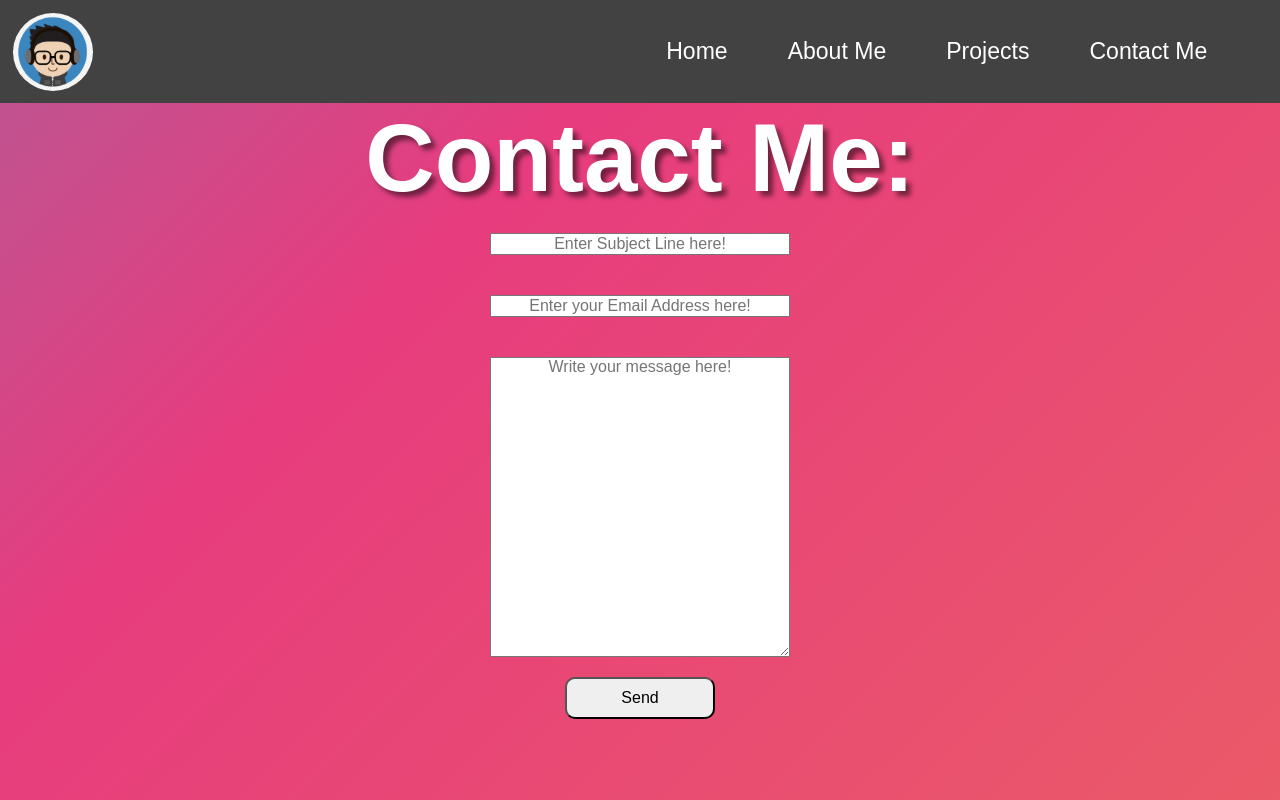
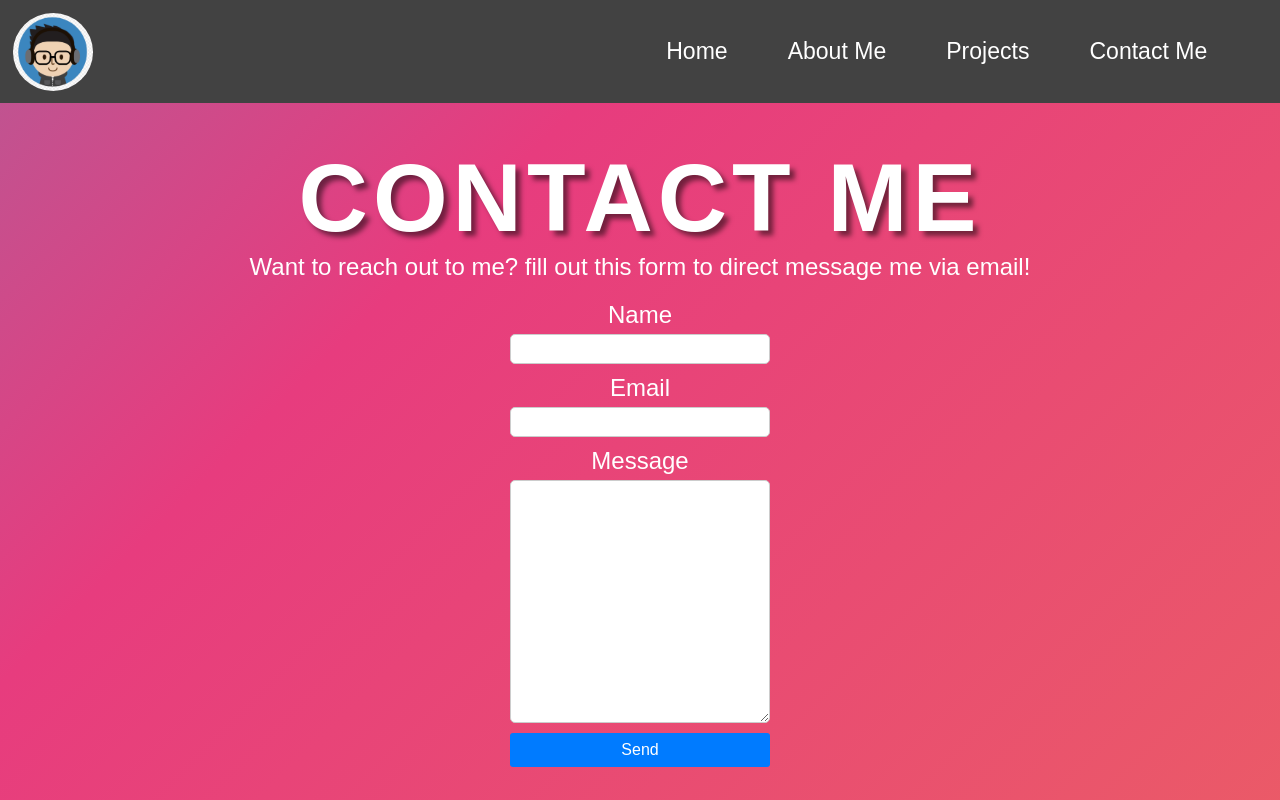
Before and after one commit to CJFeagin33/JustinPortfolio, a React (Vite) app: page /contactMe in a window 1280 px wide. Built offline with nearby package versions, Linux system fonts and the light colour scheme.

Commit message:
Finalized Contact Me Page

```diff
--- a/package.json
+++ b/package.json
@@ -10,6 +10,7 @@
     "preview": "vite preview"
   },
   "dependencies": {
+    "@emailjs/browser": "^3.11.0",
     "react": "^18.2.0",
     "react-dom": "^18.2.0",
     "react-icons": "^4.11.0",
--- a/src/components/ContactMe/index.css
+++ b/src/components/ContactMe/index.css
@@ -1,40 +1,81 @@
-.contactMe {
+.contact-container {
     display: flex;
     flex-direction: column;
     align-items: center;
+    margin-top: 40px;
 }
 
-.contactMe h1 {
+.contact-container h1{
+    text-align: center;
     font-size: 6em;
+    font-weight: bold;
+    font-family: 'Arial', sans-serif;
     text-shadow: 5px 5px 5px rgba(0, 0, 0, 0.5);
+    text-transform: uppercase;
+    letter-spacing: 5px;
 }
 
-.title {
-    margin: 20px;
+.contact-container p{
     text-align: center;
-    width: 300px;
+    font-size: 1.5em;
 }
 
-.email {
-    margin: 20px;
-    text-align: center;
-    width: 300px;
+.error-message {
+    margin-top: 20px;
+    margin-bottom: 5px;
+    padding: 5px;
+    border-radius: 10px;
+    color: red;
+    background-color: rgb(66, 66, 66);
 }
 
-.textBody {
-    margin: 20px;
-    text-align: center;
+.contact-form {
+    display: flex;
+    flex-direction: column;
     width: 300px;
-    height: 300px;
+    padding: 20px;
 }
 
-.sendBtn {
-    padding: 10px;
-    width: 150px;
-    border-radius: 10px;
+.form-label {
+    font-size: 1.5em;
+    margin-bottom: 5px;
+    text-align: center;
 }
 
-.titleErr {
-    display: none;
-    color: red;
+.form-input,
+.form-textarea {
+    margin-bottom: 10px;
+    padding: 5px;
+    border-radius: 5px;
+    border: 1px solid #ccc;
 }
+
+.form-textarea {
+    padding-bottom: 200px;
+}
+
+.form-submit {
+    padding: 8px 15px;
+    background-color: #007bff;
+    color: #fff;
+    border: none;
+    border-radius: 3px;
+    cursor: pointer;
+}
+
+.form-submit:hover {
+    background-color: #0056b3;
+    transform: scale(1.1);
+    cursor: pointer;
+}
+
+.message-sent {
+    font-size: 1.5em;
+    margin-top: 10px;
+    padding: 5px;
+    border-radius: 10px;
+    color: greenyellow;
+    background-color: rgb(66, 66, 66);
+    font-weight: bold;
+    font-style: italic;
+}
--- a/src/components/ContactMe/index.jsx
+++ b/src/components/ContactMe/index.jsx
@@ -1,79 +1,60 @@
 import './index.css'
-import { useState } from 'react';
+import { useRef, useState } from 'react';
+import emailjs from '@emailjs/browser'
 
 function ContactMe() {
-    const [title, setTitle] = useState('');
-    const [email, setEmail] = useState('');
-    const [message, setMessage] = useState('');
-    const [titleError, setTitleError] = useState(false);
-    const [emailError, setEmailError] = useState(false);
-    const [messageError, setMessageError] = useState(false);
+    const form = useRef();
+    const [messageSent, setMessageSent] = useState(false);
+    const [errorMessage, setErrorMessage] = useState('')
 
-    function handleTitleChange(e) {
-        setTitle(e.target.value);
-        setTitleError(false); // Reset error state on input change
-    }
+    const sendEmail = (e) => {
+        e.preventDefault();
 
-    function handleEmailChange(e) {
-        setEmail(e.target.value);
-        setEmailError(false); // Reset error state on input change
-    }
+        const formData = new FormData(form.current);
+        let valid = true;
 
-    function handleMessageChange(e) {
-        setMessage(e.target.value);
-        setMessageError(false); // Reset error state on input change
-    }
+        formData.forEach((value) => {
+            if (!value) {
+                valid = false;
+            }
+        });
 
-    function handleSubmit(e) {
-        e.preventDefault(); // Prevent the default form submission behavior
-
-        // Validation checks
-        if (!title.trim()) {
-            setTitleError(true);
-        }
-        if (!email.trim()) {
-            setEmailError(true);
-        }
-        if (!message.trim()) {
-            setMessageError(true);
+        if (!valid) {
+            setErrorMessage('Please fill out all fields.');
+            setTimeout(() => setErrorMessage(''), 3000);
+            return;
         }
 
-        // Handle form submission logic (e.g., send an email, store the message, etc.)
-        // You can add your logic here once the form is valid
-    }
+        emailjs.sendForm('service_b0tnekp', 'template_nvxt71k', form.current, 'CijtCz2tBVZHnD2PE')
+            .then((result) => {
+                console.log(result.text);
+                console.log('Message Sent!');
+                setMessageSent(true);
+                form.current.reset();
+                setTimeout(() => setMessageSent(false), 3000);
+            },
+            (error) => {
+                console.log(error.text);
+            });
+    };
 
     return (
-        <form className="contactMe" onSubmit={handleSubmit}>
-            <h1>Contact Me:</h1>
-            <input
-                className="title"
-                type="text"
-                placeholder='Enter Subject Line here!'
-                value={title}
-                onChange={handleTitleChange}
-            />
-            {titleError && <p className="titleErr">Title cannot be empty!</p>}
-
-            <input
-                className="email"
-                type="email"
-                placeholder='Enter your Email Address here!'
-                value={email}
-                onChange={handleEmailChange}
-            />
-            {emailError && <p className="emailErr">Please enter a valid email!</p>}
-
-            <textarea
-                className="textBody"
-                placeholder='Write your message here!'
-                value={message}
-                onChange={handleMessageChange}
-            ></textarea>
-            {messageError && <p className="messageErr">Message cannot be empty!</p>}
-
-            <button type="submit" className="sendBtn">Send</button>
-        </form>
-    )
+        <div className='contact-container'>
+            <h1>Contact Me</h1>
+            <p>Want to reach out to me? fill out this form to direct message me via email!</p>
+            {errorMessage && <p className='error-message'>{errorMessage}</p>}
+            <form ref={form} onSubmit={sendEmail} className='contact-form'>
+                <label className='form-label'>Name</label>
+                <input type="text" name="user_name" className='form-input' />
+                <label className='form-label'>Email</label>
+                <input type="email" name="user_email" className='form-input' />
+                <label className='form-label'>Message</label>
+                <textarea name="message" className='form-textarea' />
+                <input type="submit" value="Send" className='form-submit' />
+            </form>
+            {messageSent && <p className='message-sent'>Message Sent!</p>}
+        </div>
+    );
 }
 
 export default ContactMe;
```
Also changed, not shown: 1 other file (tests, documents, lock files or other folders).
